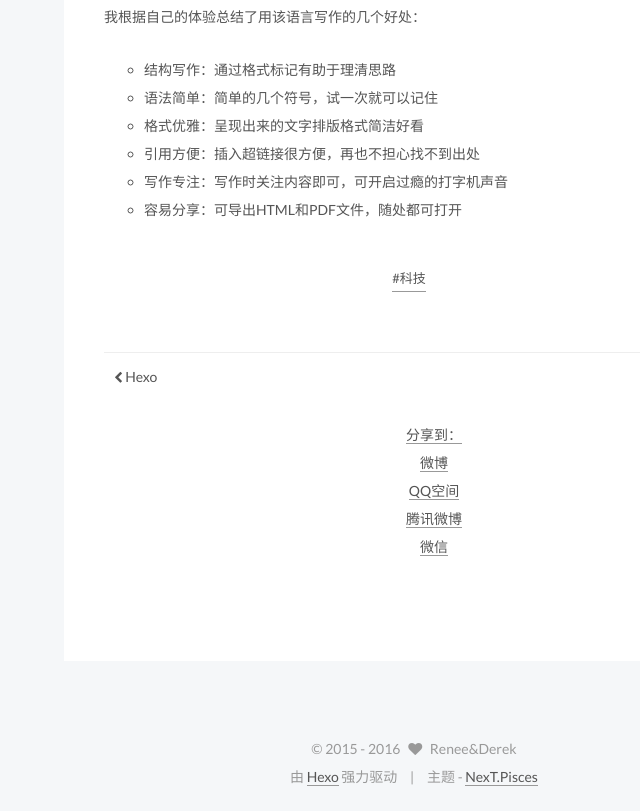
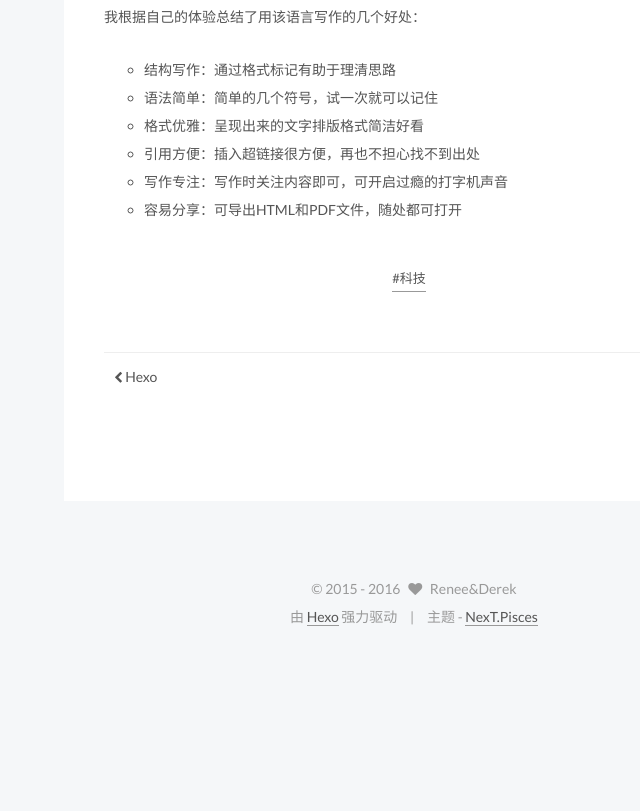
Before and after one commit to iloveleewe/iloveleewe.github.io, a plain HTML site: page 2016/08/02/Future/index.html in a window 1280 px wide. Shown: the part 1142-1953 px from the top of the page, without its empty margins (356-996 px from the left). After the commit the page ends 1793 px from the top, so only its background shows below. Drawn offline with Linux system fonts and the light colour scheme; a script that the page names is missing.

Commit message:
Site updated: 2016-08-03 20:07:08

```diff
--- a/2016/08/02/Future/index.html
+++ b/2016/08/02/Future/index.html
@@ -419,25 +419,6 @@
 
 
     <div class="post-spread">
-
-        <div class="ds-share flat" data-thread-key="2016/08/02/Future/"
-     data-title="Future"
-     data-content=""
-     data-url="http://yoursite.com/2016/08/02/Future/">
-  <div class="ds-share-inline">
-    <ul  class="ds-share-icons-16">
-
-      <li data-toggle="ds-share-icons-more"><a class="ds-more" href="javascript:void(0);">分享到：</a></li>
-      <li><a class="ds-weibo" href="javascript:void(0);" data-service="weibo">微博</a></li>
-      <li><a class="ds-qzone" href="javascript:void(0);" data-service="qzone">QQ空间</a></li>
-      <li><a class="ds-qqt" href="javascript:void(0);" data-service="qqt">腾讯微博</a></li>
-      <li><a class="ds-wechat" href="javascript:void(0);" data-service="wechat">微信</a></li>
-
-    </ul>
-    <div class="ds-share-icons-more">
-    </div>
-  </div>
-</div>
 
     </div>
   </div>
--- a/css/main.css
+++ b/css/main.css
@@ -1549,7 +1549,7 @@ pre .javascript .function {
   width: 4px;
   height: 4px;
   border-radius: 50%;
-  background: #ffffeb;
+  background: #ff91ff;
 }
 .links-of-blogroll {
   font-size: 13px;
```
Also changed, not shown: 2016/08/02/hello-world/index.html (+0 -19 lines), 2016/08/02/myfirstpost/index.html (+0 -19 lines).
